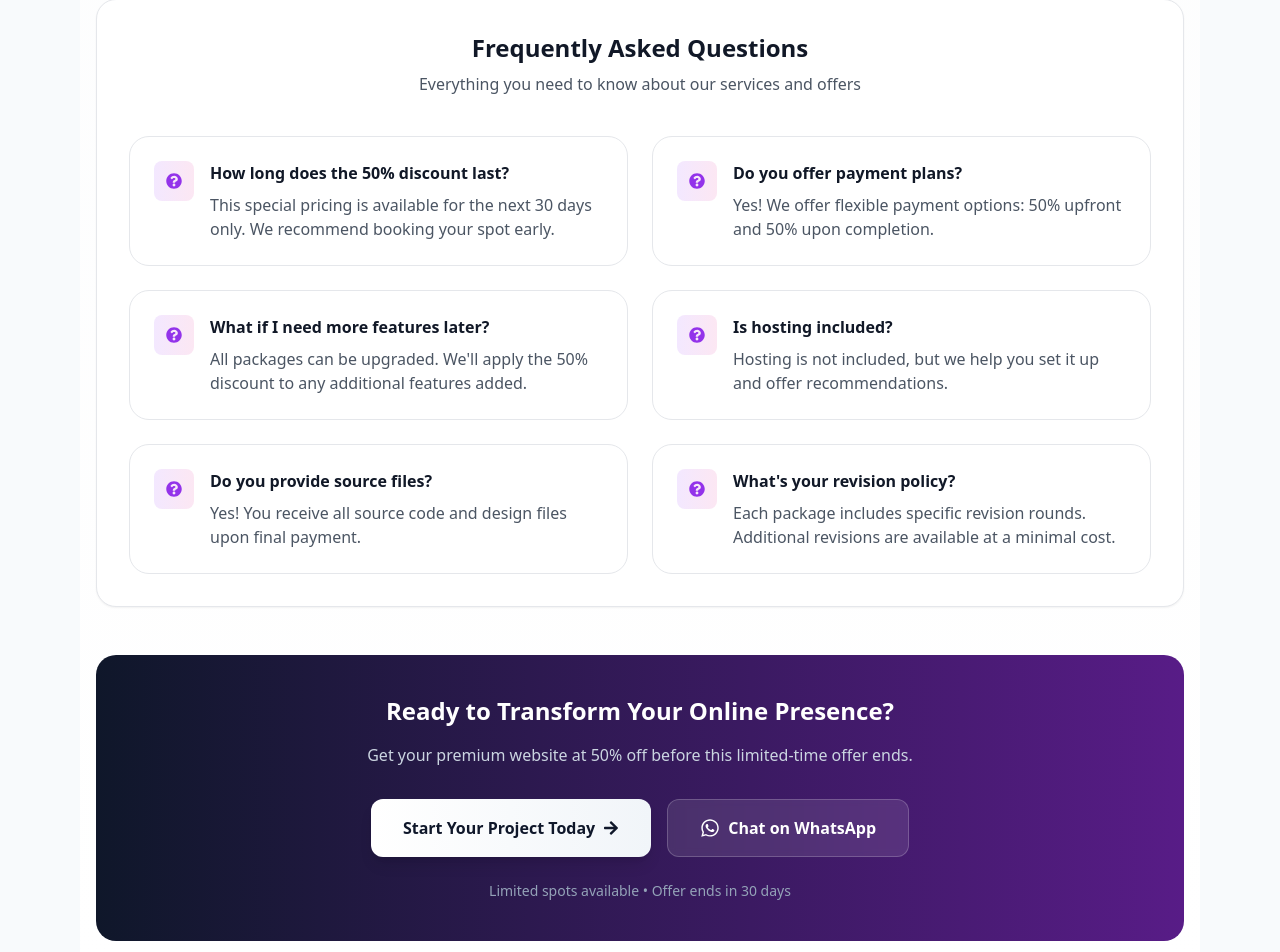
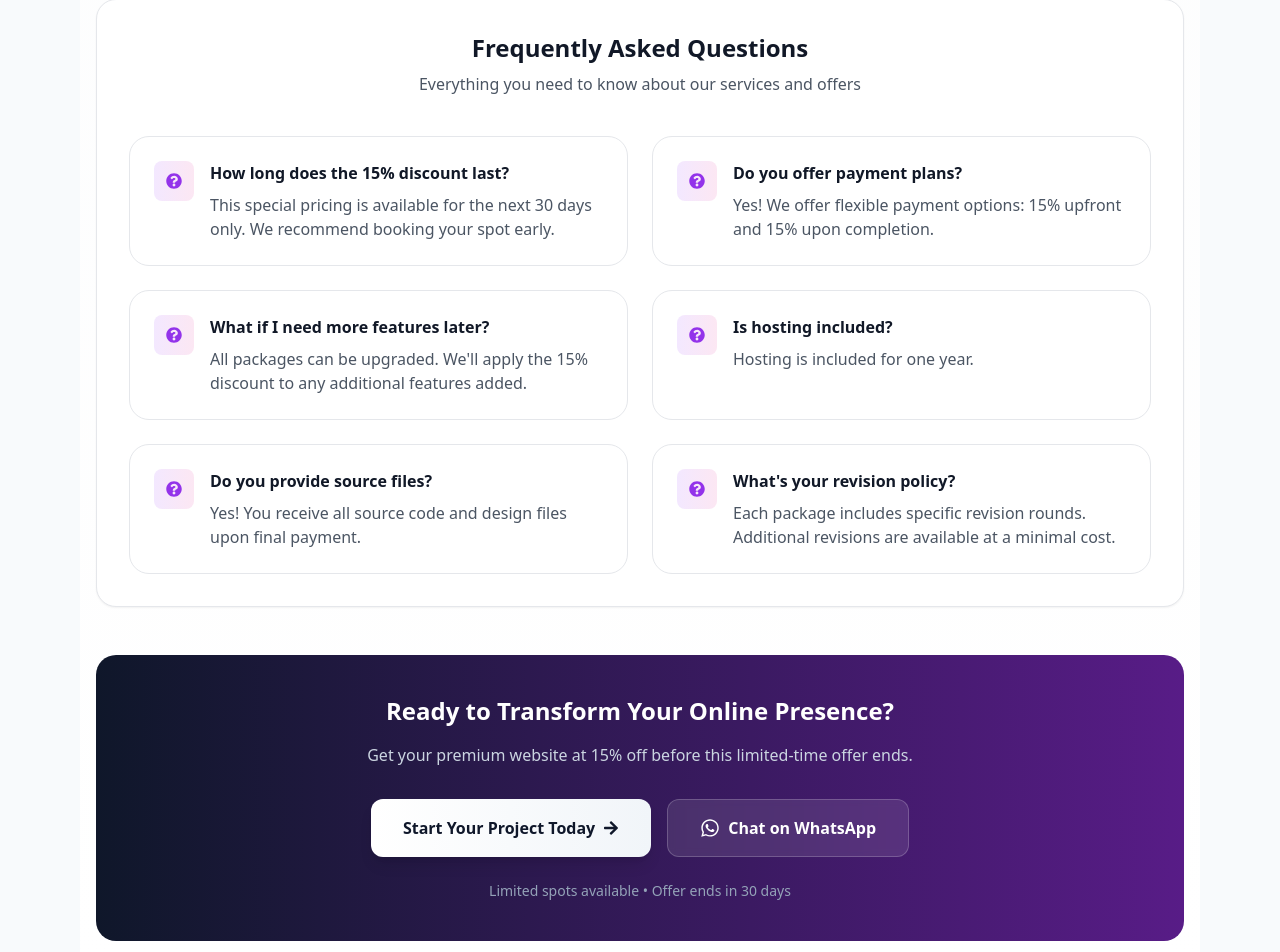
Before and after one commit to webservice-com/elite-digital-works, a React (Vite) app in the folder frontend/: page /pricing in a window 1280 px wide. Shown: the part 2070-3022 px from the top of the page. Built offline with nearby package versions, Linux system fonts and the light colour scheme; no server answers.

Commit message:
change  one last time

```diff
--- a/frontend/src/pages/Pricing.jsx
+++ b/frontend/src/pages/Pricing.jsx
@@ -298,20 +298,20 @@ export default function Pricing() {
           <div className="grid md:grid-cols-2 gap-6">
             {[
               {
-                q: "How long does the 50% discount last?",
+                q: "How long does the 15% discount last?",
                 a: "This special pricing is available for the next 30 days only. We recommend booking your spot early.",
               },
               {
                 q: "Do you offer payment plans?",
-                a: "Yes! We offer flexible payment options: 50% upfront and 50% upon completion.",
+                a: "Yes! We offer flexible payment options: 15% upfront and 15% upon completion.",
               },
               {
                 q: "What if I need more features later?",
-                a: "All packages can be upgraded. We'll apply the 50% discount to any additional features added.",
+                a: "All packages can be upgraded. We'll apply the 15% discount to any additional features added.",
               },
               {
                 q: "Is hosting included?",
-                a: "Hosting is not included, but we help you set it up and offer recommendations.",
+                a: "Hosting is included for one year.",
               },
               {
                 q: "Do you provide source files?",
@@ -349,7 +349,7 @@ export default function Pricing() {
               Ready to Transform Your Online Presence?
             </h3>
             <p className="text-slate-300 mb-8 max-w-2xl mx-auto">
-              Get your premium website at 50% off before this limited-time offer ends.
+              Get your premium website at 15% off before this limited-time offer ends.
             </p>
 
             <div className="flex flex-col sm:flex-row gap-4 justify-center">
```
